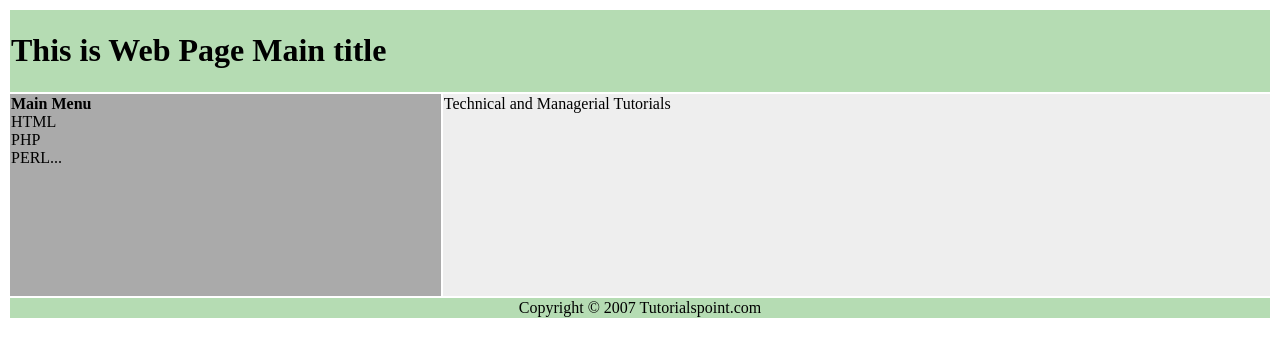
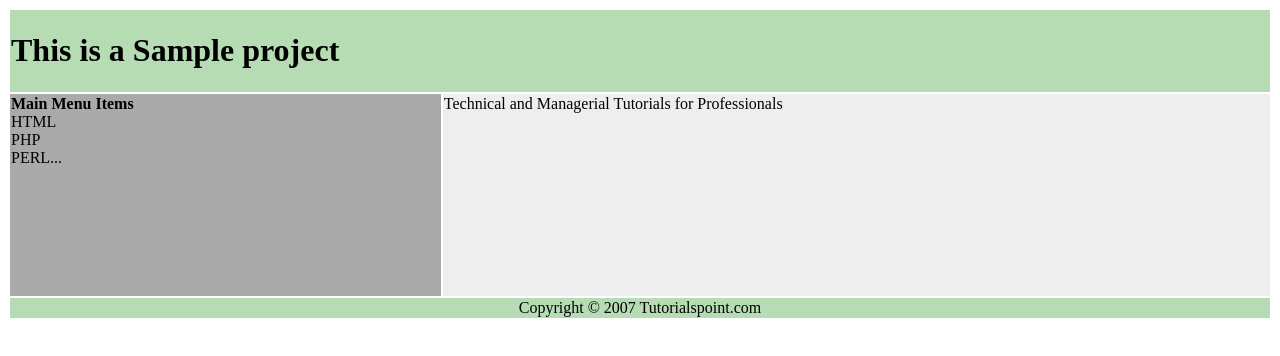
Before and after one commit to srikar-eranky/javascript-samples, a website: page whatabyte-portal/index.html in a window 1280 px wide. Drawn offline with Linux system fonts and the light colour scheme.

Commit message:
Made some random changes to show E Srikar how it works

```diff
--- a/whatabyte-portal/index.html
+++ b/whatabyte-portal/index.html
@@ -10,19 +10,19 @@
 
          <tr>
             <td colspan = "2" bgcolor = "#b5dcb3">
-               <h1>This is Web Page Main title</h1>
+               <h1>This is a Sample project</h1>
             </td>
          </tr>
          <tr valign = "top">
             <td bgcolor = "#aaa" width = "50">
-               <b>Main Menu</b><br />
+               <b>Main Menu Items</b><br />
                HTML<br />
                PHP<br />
                PERL...
             </td>
 
             <td bgcolor = "#eee" width = "100" height = "200">
-               Technical and Managerial Tutorials
+               Technical and Managerial Tutorials for Professionals
             </td>
          </tr>
          <tr>
--- a/whatabyte-portal/index.js
+++ b/whatabyte-portal/index.js
@@ -18,7 +18,9 @@ const port = process.env.PORT || "8000";
 
 app.get("/", (req, res) => {
     //res.status(200).send("WHATABYTE: Food For Devs");
+    console.log("GET request at port 8000");
     res.sendFile(__dirname + '/index.html');
+
   });
 
   /**
--- a/whatabyte-portal/package.json
+++ b/whatabyte-portal/package.json
@@ -4,7 +4,7 @@
   "description": "",
   "main": "index.js",
   "scripts": {
-    "dev": "nodemon ./index.js"
+    "dev": "nodemon ./index.js ./index.html"
   },
   "keywords": [],
   "author": "",
```
